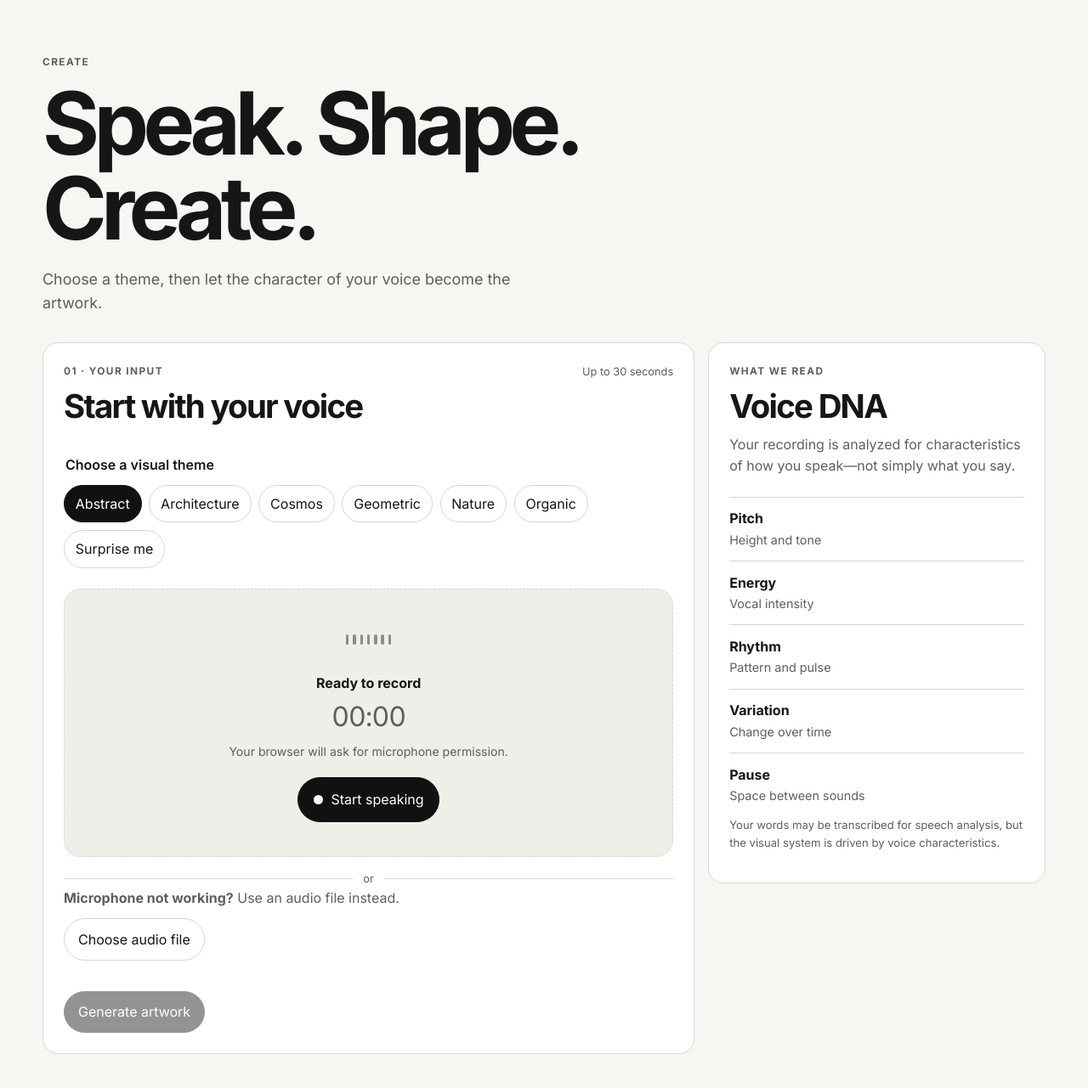
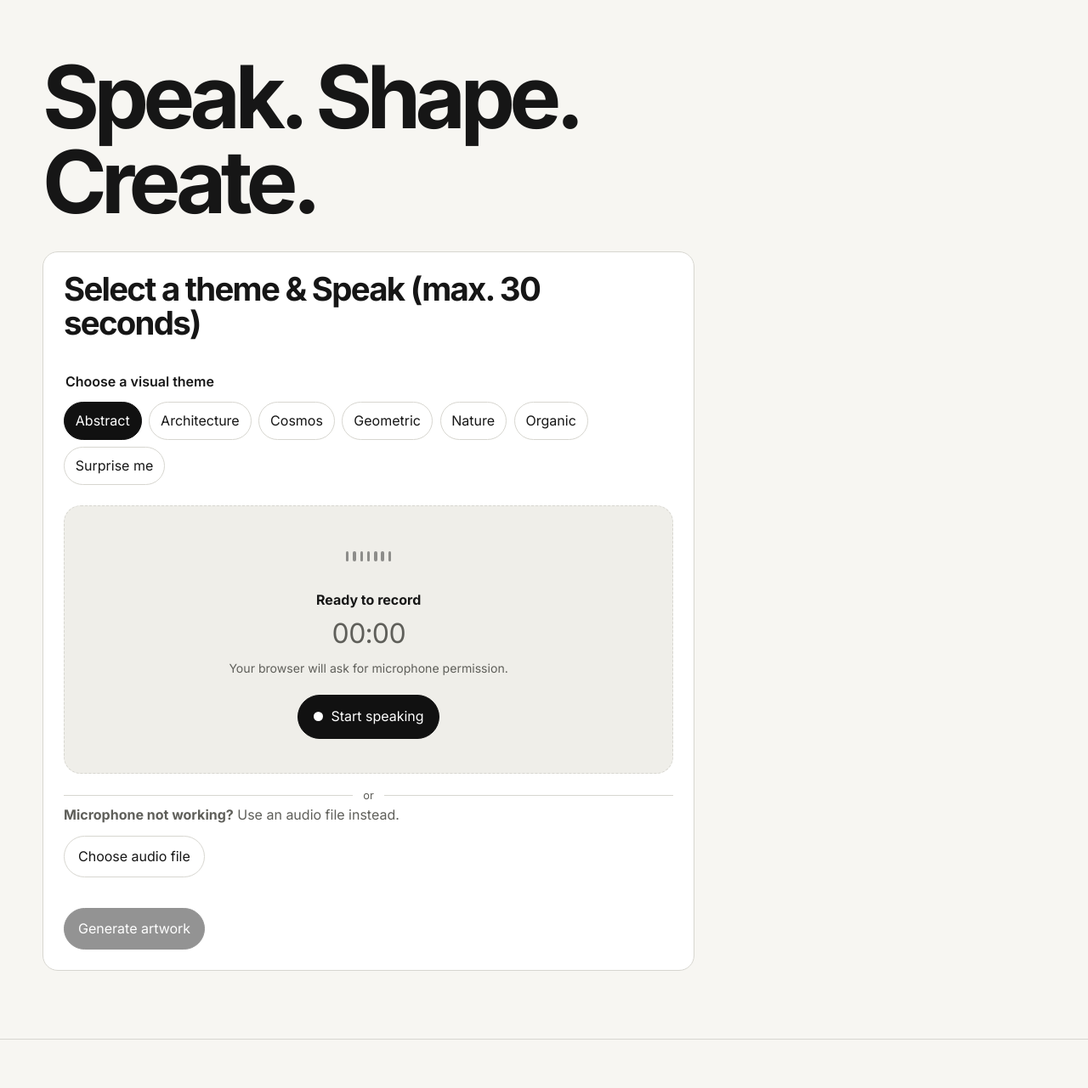
Before and after one commit to edimaudo/reotoi, a FastAPI app: page /app in a window 1280 px wide. Shown: the part 75-1356 px from the top of the page at 85% size. After the commit the page ends 1299 px from the top, so only its background shows below. Run offline with FastAPI, Linux system fonts and the light colour scheme.

Commit message:
Update app.html

```diff
--- a/templates/app.html
+++ b/templates/app.html
@@ -3,19 +3,19 @@
 {% block content %}
 <section class="creation-page" aria-labelledby="create-title">
     <div class="section-heading section-heading--wide">
-        <p class="eyebrow">CREATE</p>
+        <!-- <p class="eyebrow">CREATE</p> -->
         <h1 id="create-title">Speak. Shape. Create.</h1>
-        <p>Choose a theme, then let the character of your voice become the artwork.</p>
+        <!-- <p>Choose a theme, then let the character of your voice become the artwork.</p> -->
     </div>
 
     <div class="creation-grid">
         <section class="creation-panel" aria-labelledby="input-title">
             <div class="panel-header">
                 <div>
-                    <p class="eyebrow">01 · YOUR INPUT</p>
-                    <h2 id="input-title">Start with your voice</h2>
+                    <!-- <p class="eyebrow">YOUR INPUT</p> -->
+                    <h2 id="input-title">Select a theme & Speak (max. 30 seconds)</h2>
                 </div>
-                <span class="time-limit">Up to {{ max_recording_seconds }} seconds</span>
+                <!-- <span class="time-limit">Up to {{ max_recording_seconds }} seconds</span> -->
             </div>
 
             <fieldset class="theme-fieldset">
@@ -65,7 +65,7 @@
             <p class="form-error" id="form-error" role="alert" hidden></p>
         </section>
 
-        <aside class="voice-dna-intro" aria-labelledby="dna-title">
+        <!-- <aside class="voice-dna-intro" aria-labelledby="dna-title">
             <p class="eyebrow">WHAT WE READ</p>
             <h2 id="dna-title">Voice DNA</h2>
             <p>
@@ -81,7 +81,7 @@
             </dl>
 
             <p class="fine-print">Your words may be transcribed for speech analysis, but the visual system is driven by voice characteristics.</p>
-        </aside>
+        </aside> -->
     </div>
 </section>
 
```
